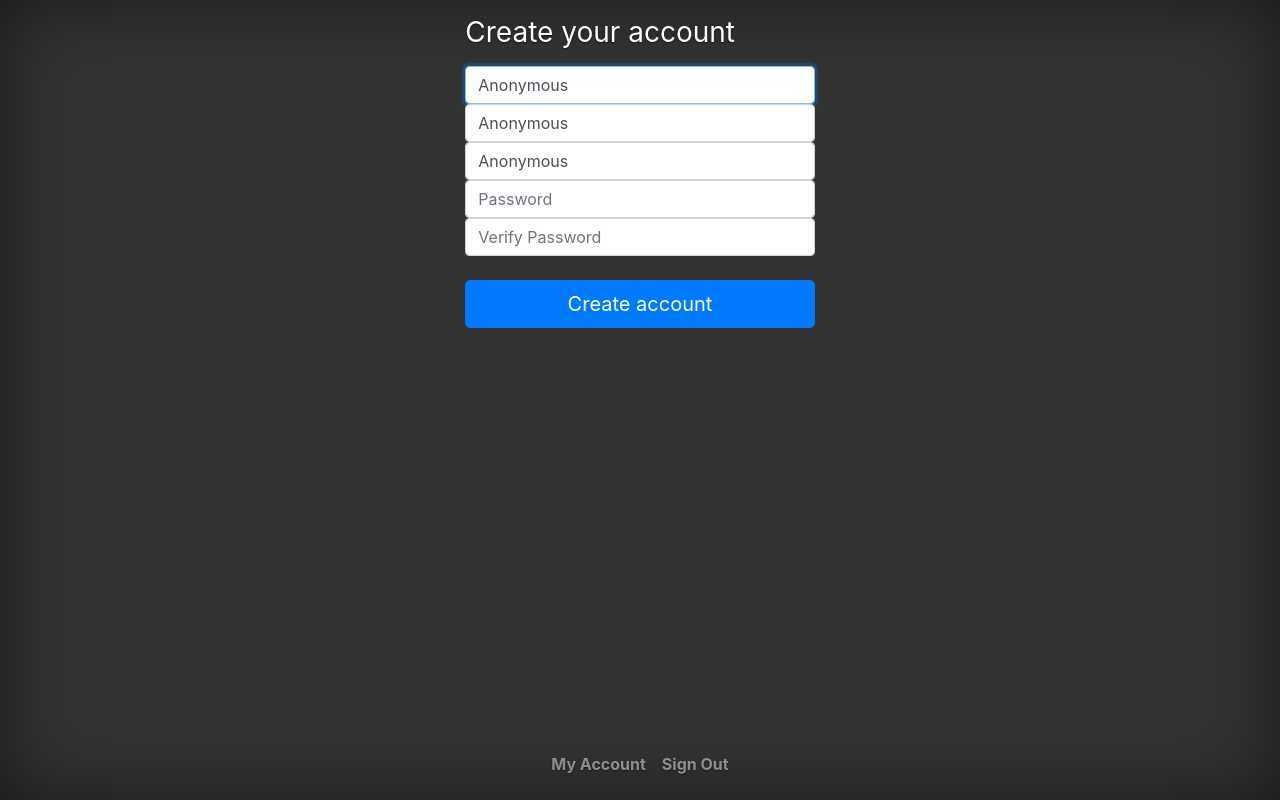
After one commit to CHeagy/chatbox, a PHP site: page /signup.php?create=anonymous in a window 1280 px wide. The commit adds this page. Run offline with PHP 8.4, Linux system fonts and the light colour scheme; a user stored in the database is signed in.

Commit message:
Added a basic user system and some minor DB updates to support it

```diff
--- /dev/null
+++ b/inc/config.php
@@ -0,0 +1,27 @@
+<?php
+##################################
+##### Chatbox details below #####
+##################################
+
+## Username ##
+$dbusername = "username";
+
+## Password ##
+$dbpassword = "password";
+
+## Hostname ##
+$dbhostname = "localhost";
+
+## Database ##
+$dbdatabase = "chat";
+
+## Base site ##
+$baseurl = "http://sites.local/chatbox/";
+
+##################################
+##### Chatbocx details above #####
+##################################
+
+$dsn = 'mysql:host=' . $dbhostname . ';dbname=' . $dbdatabase;
+$db = new PDO($dsn, $dbusername, $dbpassword);
+?>
--- /dev/null
+++ b/inc/user.class.php
@@ -0,0 +1,93 @@
+<?php
+
+class User {
+
+	public $name;
+	public $id;
+	public $email;
+	public $sid;
+
+	function getInfo($db, $username) {
+		$q = $db->prepare("SELECT * FROM `users` WHERE `low_username` = ?");
+		$q->execute(array(strtolower($username)));
+		$r = $q->fetch(PDO::FETCH_ASSOC);
+
+		$this->name = $r['username'];
+		$this->id = $r['id'];
+		$this->email = $r['email'];
+		$this->sid = session_id();
+
+		$_SESSION['username'] = $this->name;
+	}
+
+	function createUser($db, $username, $password, $vpassword, $email, $vemail) {
+		$_SESSION['new_username'] = $username;
+		$_SESSION['new_email'] = $email;
+		$_SESSION['new_vemail'] = $vemail;
+
+		if($password != $vpassword) {
+			return array("danger", "Your passwords do not match.");
+		}
+		if($email != $vemail) {
+			return array("danger", "Your email does not match.");
+		}
+
+		$q = $db->prepare("SELECT * FROM `users` WHERE `username` = ?");
+		$q->execute(array($username));
+		$r = $q->fetch(PDO::FETCH_ASSOC);
+
+		if($r['username'] != null) {
+			return array("danger", "That username is already in use.");
+		}
+
+		$q = $db->prepare("INSERT INTO `users` (`username`, `low_username`, `password`, `email`) VALUES (?, ?, ?, ?)");
+		$q->execute(array($username, strtolower($username), password_hash($password, PASSWORD_DEFAULT), $email));
+
+		return array("success", "Your account has been created");
+	}
+
+	function loginUser($db, $username, $password) {
+		$q = $db->prepare("SELECT * FROM `users` WHERE `low_username` = ?");
+		$q->execute(array(strtolower($username)));
+		$r = $q->fetch(PDO::FETCH_ASSOC);
+
+		if(password_verify($password, $r['password'])) {
+			$this->getInfo($db, $username);
+			$_SESSION['logged_in'] = true;
+			return array("success", "Welcome " . $this->name . "!");
+		} else {
+			return array("danger", "The username or password is incorrect.");
+		}
+	}
+
+	function updateUser($db, $username, $email, $password, $newpassword, $vnewpassword) {
+		$q = $db->prepare("SELECT * FROM `users` WHERE `username` = ?");
+		$q->execute(array($username));
+		$r = $q->fetch(PDO::FETCH_ASSOC);
+
+		if($password != "" || $newpassword != "" || $vnewpassword != "" ) {
+			if(!password_verify($password, $r['password'])) {
+				return array("danger", "Your current password is incorrect.");
+			} else {
+				if($newpassword != $vnewpassword && ($newpassword != "" || $vnewpassword != "")) {
+					return array("danger", "Your new passwords do not match.");
+				} else {
+					$q = $db->prepare("UPDATE `users` SET `password` = ? WHERE `username` = ?");
+					$q->execute(array(password_hash($newpassword, PASSWORD_DEFAULT), $username));
+				}
+			}
+		}
+
+		if($email != $r['email']) {
+			if(!filter_var($email, FILTER_VALIDATE_EMAIL)) {
+				return array("danger", "Please enter a valid email.");
+			} else {
+				$q = $db->prepare("UPDATE `users` SET `email` = ? WHERE `username` = ?");
+				$q->execute(array($email, $username));
+			}
+		}
+
+		return array("success", "Your account has been updated");
+	}
+
+}
--- /dev/null
+++ b/signup.php
@@ -0,0 +1,88 @@
+<?php
+session_start();
+require("inc/config.php");
+require("inc/user.class.php");
+$r[0] = "danger";
+?>
+<!doctype html>
+<html lang="en">
+	<head>
+		<meta charset="utf-8">
+		<meta name="viewport" content="width=device-width, initial-scale=1, shrink-to-fit=no">
+		<meta name="description" content="">
+		<meta name="author" content="">
+
+		<title>Chatbox</title>
+
+		<!-- Bootstrap core CSS -->
+		<link href="<?=$baseurl?>css/bootstrap.min.css" rel="stylesheet">
+
+		<!-- Custom styles for this template -->
+		<link href="<?=$baseurl?>css/cover.css" rel="stylesheet">
+	</head>
+
+	<body>
+
+		<div class="container d-flex h-100 p-3 mx-auto flex-column">
+			<main class="masthead mb-auto">
+				<div class="inner">
+						<div class="row outer-container">
+							<div class="col-md-4"></div>
+							<div class="col-md-4">
+								<? if($_GET['create'] == "true") { ?>
+									<? $user = new User; $r = $user->createUser($db, $_POST['username'], $_POST['password'], $_POST['vpassword'], $_POST['email'], $_POST['vemail']); ?>
+									<div class="alert alert-<?=$r[0]?>"><?=$r[1]?></div>
+								<? }
+
+								if($r[0] == "danger") { ?>
+									<form class="form-signin" action="signup.php?create=true" method="POST">
+										<h1 class="h3 mb-3 font-weight-normal">Create your account</h1>
+										<label for="inputName" class="sr-only">Username</label>
+										<input type="text" name="username" id="inputName" class="form-control" placeholder="Username" value="<?=$_SESSION['new_username']?>" required autofocus>
+										<label for="inputEmail" class="sr-only">Email</label>
+										<input type="email" name="email" id="inputEmail" class="form-control" placeholder="Email" value="<?=$_SESSION['new_email']?>" required>
+										<label for="inputVEmail" class="sr-only">Email</label>
+										<input type="email" name="vemail" id="inputVEmail" class="form-control" placeholder="Verify Email" value="<?=$_SESSION['new_vemail']?>" required>
+										<label for="inputPassword" class="sr-only">Password</label>
+										<input type="password" name="password" id="inputPassword" class="form-control" placeholder="Password" required>
+										<label for="inputVPassword" class="sr-only">Verify Password</label>
+										<input type="password" name="vpassword" id="inputVPassword" class="form-control" placeholder="Verify Password" required>
+										<br />
+										<button class="btn btn-lg btn-primary btn-block" type="submit">Create account</button>
+									</form>
+								<? } ?>
+							</div>
+							<div class="col-md-4"></div>
+						</div>
+				</div>
+			</main>
+
+
+
+			<footer class="mastfoot mt-auto">
+				<div class="inner">
+					<nav class="nav nav-masthead justify-content-center">
+						<!--<a class="nav-link" href="https://quinnheagy.com/" target="_blank">Me</a>
+						<a class="nav-link" href="https://github.com/QHeagy/chatbox" target="_blank">GitHub</a>-->
+						<? if($_SESSION['logged_in'] != true) { ?>
+						<a class="nav-link" href="signup.php">Sign Up</a>
+						<a class="nav-link" href="login.php">Sign In</a>
+						<? } else if($_SESSION['logged_in'] == true) { ?>
+						<a class="nav-link" href="account.php">My Account</a>
+						<a class="nav-link" href="logout.php">Sign Out</a>
+						<? } ?>
+					</nav>
+				</div>
+			</footer>
+		</div>
+
+	<? if($_GET['create'] == true && $r[0] == "success") { ?>
+		<script type="text/javascript">
+			function goHome() {
+				window.location = "<?=$baseurl?>";
+			}
+			setTimeout(goHome, 3000);
+		</script>
+	<? } ?>
+	</body>
+</html>
```
Also changed, not shown: account.php (added, +87 -0 lines), chat.php (+9 -5 lines), chat.sql (+33 -6 lines), index.php (+30 -12 lines), login.php (added, +86 -0 lines), logout.php (added, +62 -0 lines).
